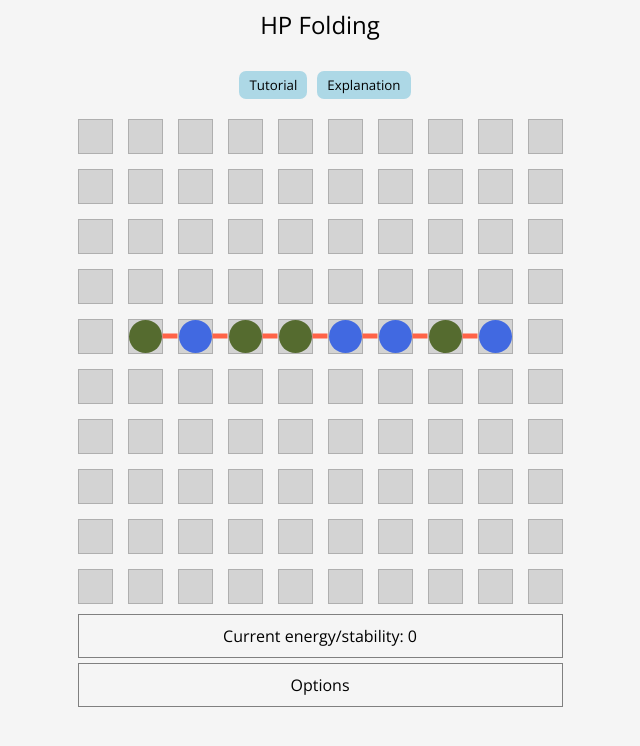
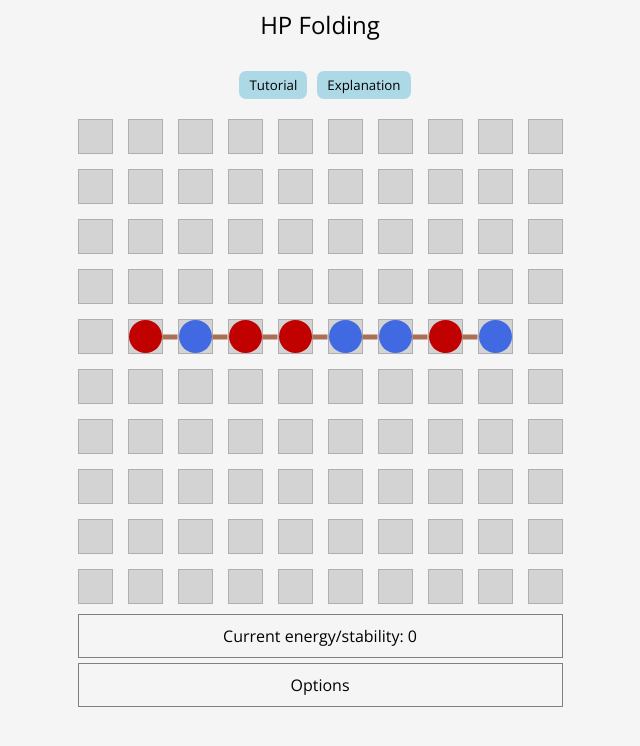
Before and after one commit to 3D-Circle/in-fold-we-trust, a React (Create React App) app in the folder in-fold-we-trust/: page / in a window 1280 px wide. Shown: the top 746 px of the page, without its empty margins (320-960 px from the left). Built offline with nearby package versions, Linux system fonts and the light colour scheme.

Commit message:
minor CSS tweaks

```diff
--- a/in-fold-we-trust/src/App.css
+++ b/in-fold-we-trust/src/App.css
@@ -6,8 +6,8 @@ body {
 /* globals */
 
 button {
-    -webkit-border-radius: 7;
-    -moz-border-radius: 7;
+    -webkit-border-radius: 7px;
+    -moz-border-radius: 7px;
     border-radius: 7px;
     border-width: 0;
     color: black;
@@ -101,7 +101,7 @@ div#board-wrapper {
 
 .td.aa-cell.active2 {
     /*TODO Find color for rotation center*/
-    background: lightskyblue;
+    background: lightpink;
     /*border: 1px dotted lightcoral;*/
 }
 
@@ -142,7 +142,7 @@ div.aa.P {
 
 div.aa.H {
     /*TODO find color for hydrophobic amino acid*/
-    background: darkolivegreen;
+    background: #c10000;
 }
 
 /* ----------
@@ -150,7 +150,7 @@ div.aa.H {
 */
 div.link.active {
     /*TODO find color for links*/
-    background: tomato;
+    background: #a97055;
 }
 
 .td.tall > .link {
@@ -165,7 +165,7 @@ div.link.active {
     width: var(--small-cell-len);
     height: 5px;
     position: absolute;
-    top: calc(50% - 1px); left: 50%;
+    top: 50%; left: 50%;
     transform: translate(-50%,-50%);
 }
 
```
